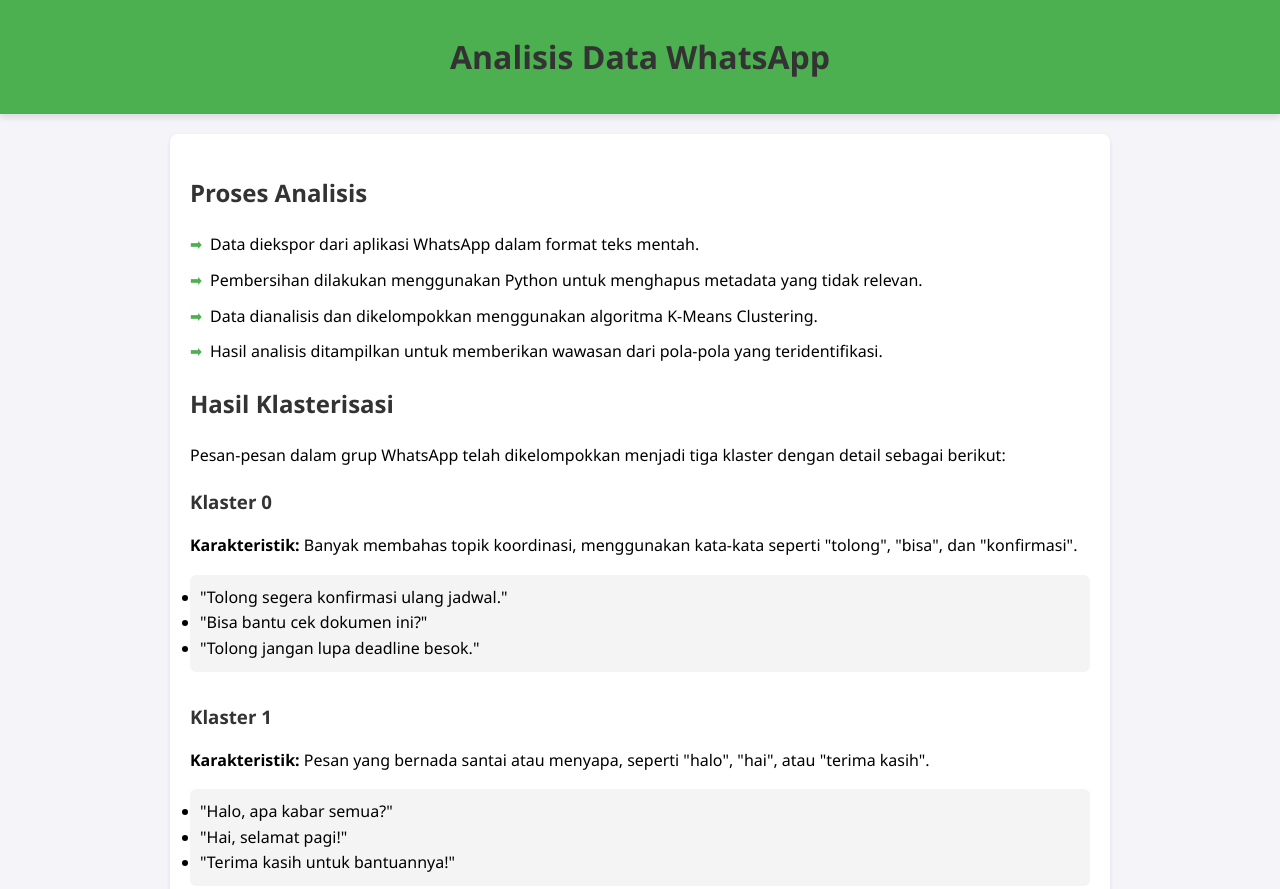
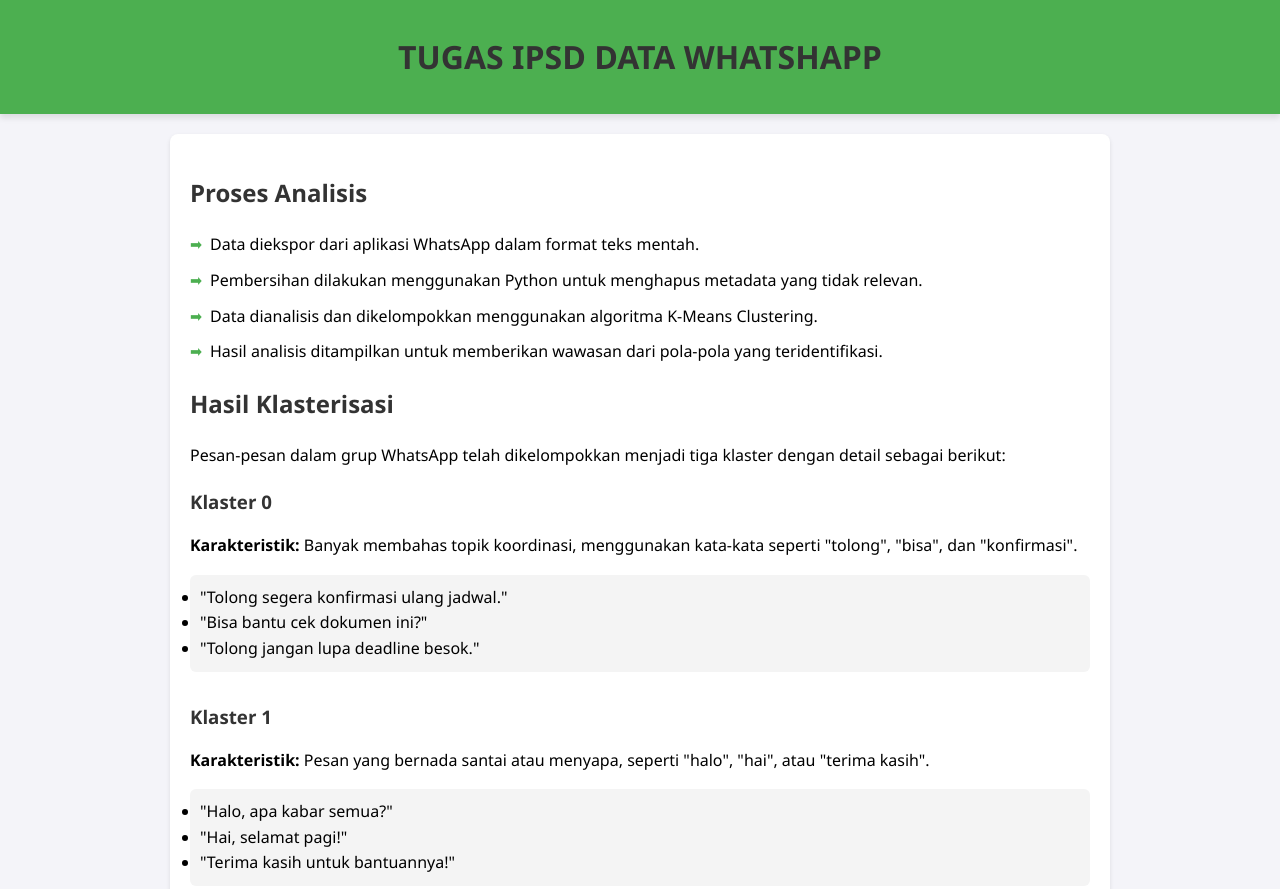
Before and after one commit to Luthfianazzalea/UMS-L200220052.github.io, a plain HTML site: page laporan.html in a window 1280 px wide. Shown: the top 889 px of the page. Drawn offline with Linux system fonts and the light colour scheme.

Commit message:
Update laporan.html

```diff
--- a/laporan.html
+++ b/laporan.html
@@ -3,7 +3,7 @@
 <head>
     <meta charset="UTF-8">
     <meta name="viewport" content="width=device-width, initial-scale=1.0">
-    <title>Analisis Data WhatsApp</title>
+    <title>TUGAS IPSD DATA WhatsApp</title>
     <style>
         body {
             font-family: 'Segoe UI', Tahoma, Geneva, Verdana, sans-serif;
@@ -66,7 +66,7 @@
 </head>
 <body>
     <header>
-        <h1>Analisis Data WhatsApp</h1>
+        <h1>TUGAS IPSD DATA WHATSHAPP </h1>
     </header>
     <div class="container">
         <h2>Proses Analisis</h2>
```
